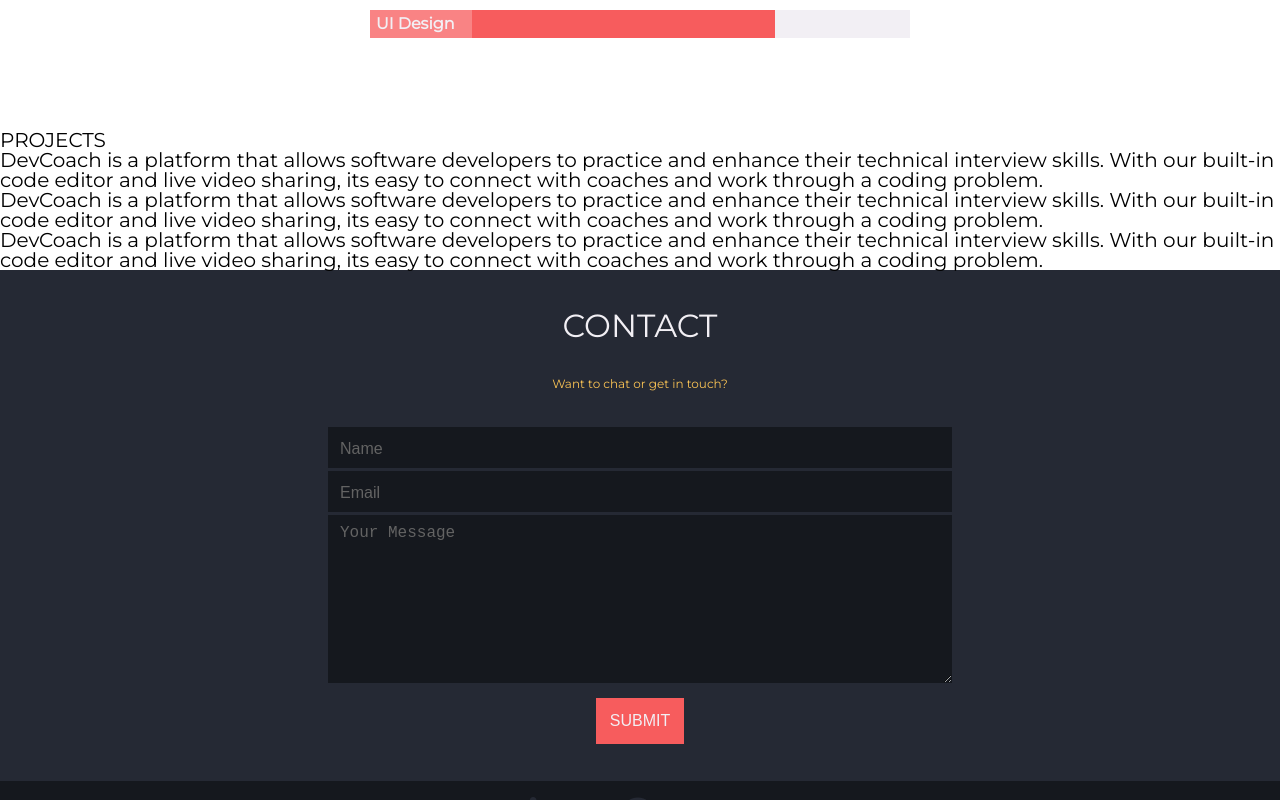
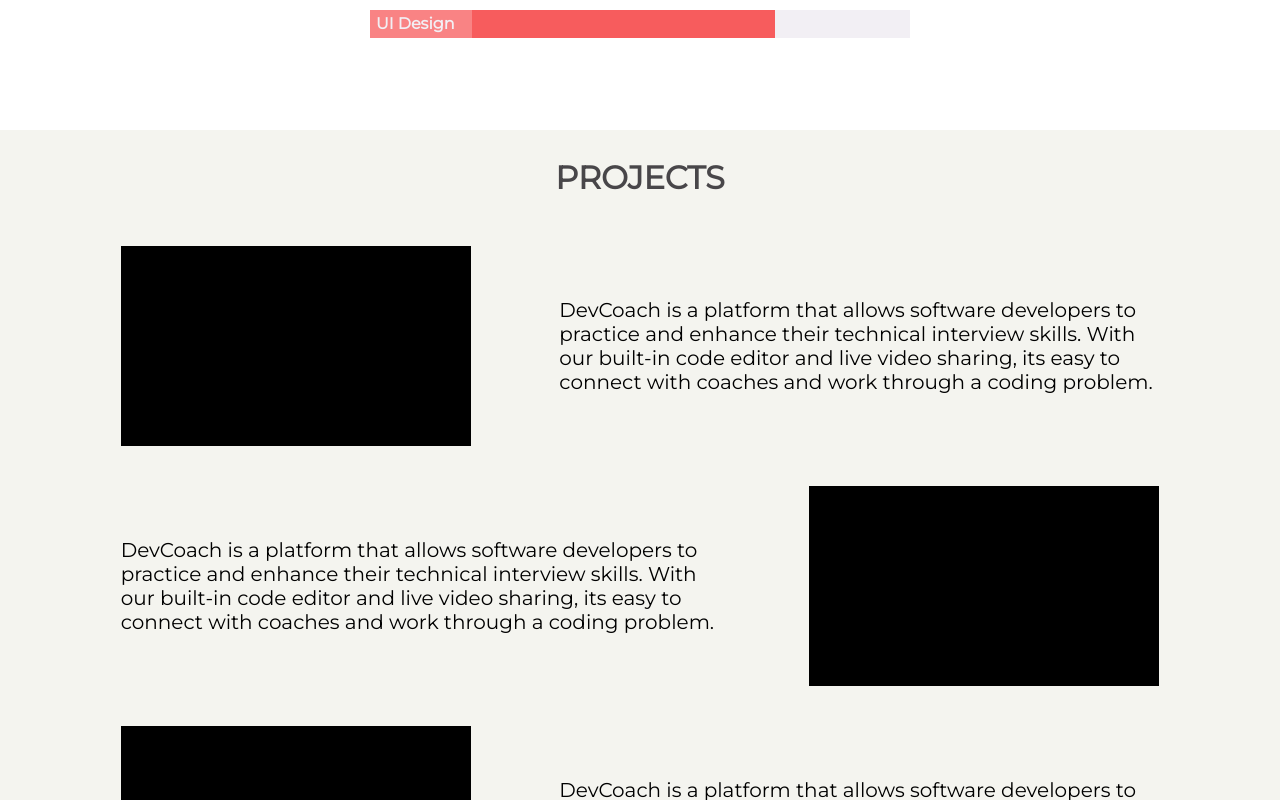
Before and after one commit to curm90/portfolio, a React (Create React App) app: page / in a window 1280 px wide. Shown: the part 1340-2140 px from the top of the page. Built offline with nearby package versions, Linux system fonts and the light colour scheme; a web font is replaced by a local one.

Commit message:
link projects styles

```diff
--- a/src/styles/styles.scss
+++ b/src/styles/styles.scss
@@ -12,5 +12,6 @@
 @import './components/header';
 @import './components/about';
 @import './components/skills';
+@import './components/projects';
 @import './components/footer';
 @import './components/contact';
```
